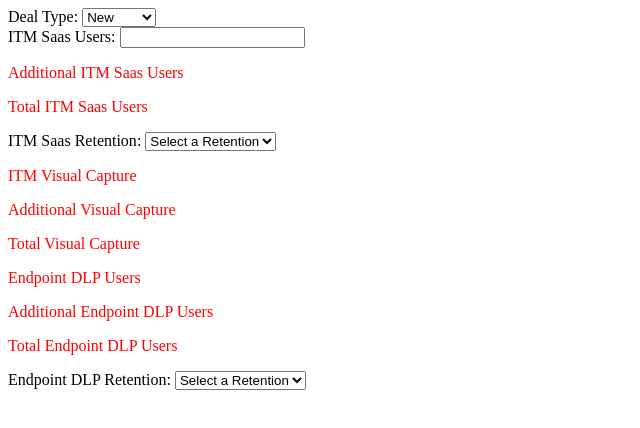
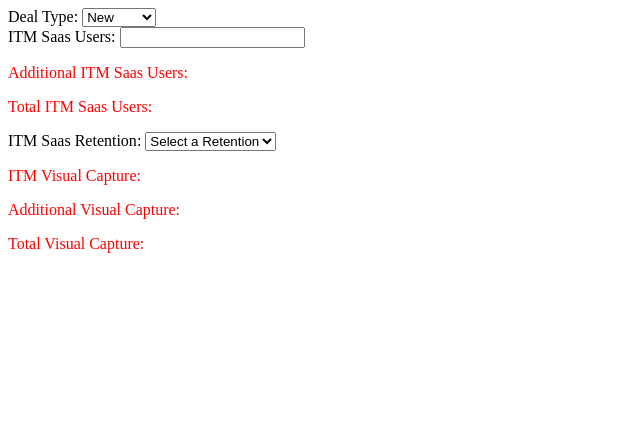
Before and after one commit to mitsukiyouko555/ITM-Saas-Financial-Approval-Dialogue, a React (Vite) app: page / in a window 1280 px wide. Shown: the top 428 px of the page, without its empty margins (0-640 px from the left). Built offline with nearby package versions, Linux system fonts and the light colour scheme; a web font is replaced by a local one.

Commit message:
Makin' good progress

```diff
--- a/package.json
+++ b/package.json
@@ -16,7 +16,7 @@
     "react-dom": "^18.2.0"
   },
   "devDependencies": {
-    "@types/react": "^18.2.55",
+    "@types/react": "^18.2.61",
     "@types/react-dom": "^18.2.19",
     "@typescript-eslint/eslint-plugin": "^6.21.0",
     "@typescript-eslint/parser": "^6.21.0",
--- a/src/App.tsx
+++ b/src/App.tsx
@@ -1,4 +1,4 @@
-import Forms from "./components/forms"
+import Forms from "./components/forms/itmforms"
 
 function App() {
 
--- /dev/null
+++ b/src/components/formComponents/checkboxes.tsx
@@ -0,0 +1,3 @@
+function checkboxes(){
+
+}
--- a/src/components/dropdowns.tsx
+++ b/src/components/formComponents/dropdowns.tsx
@@ -6,15 +6,16 @@
 function Dropdowns(...params:any[]){
     // NOTE: the ... makes it so that you can put any number of params!! doesnt have to be the same for each component which is super awesome!!
 
+    function handleDropdowns(e:any){
+        console.log(e.target.value) //this works well. use case statement to handle math for vc?
+    }
 
     return(
         <div className="dropdowns">
-
             <label>{params[0][3]}: </label>
-            <select name={params[0][3]}>
-                {params.map((i) => <option key={i[0]} className={i[1]} id={i[0]}> {i[2]} </option>)}
+            <select name={params[0][3]} onChange={handleDropdowns}>
+                {params.map((i) => <option key={i[0]} className={i[1]} id={i[0]} value={i[0]}> {i[2]} </option>)}
             </select>
-
         </div>
     )
 
--- a/src/components/fields.tsx
+++ b/src/components/formComponents/fields.tsx
@@ -1,5 +1,4 @@
-import * as React from "react";
-import handleITMSaas from "./handleFunctions/handleITMSaas";
+import handleITMSaas from "../handleFunctions/handleITMSaas";
 
 function TheFields(theId:any, theClass:any, fieldName:any, thedefaultValue?:any){
 
@@ -11,13 +10,15 @@ function TheFields(theId:any, theClass:any, fieldName:any, thedefaultValue?:any)
         // console.log(fieldName, ":", e.target.value)
 
         theId == "itmUsers" ? handleITMSaas(e, fieldName, theId): console.log("not ITM Saas Users")
+
+
         // PERFECT!!! this works! Now i just gotta put it in a case statement so that each thing will call its own function from another page... something like case theId == "itmUsers" : setITMSaasUsersAndVC()
         //base visual capture should not be updatable. Only Additional VC should be. Total = base + Additional.
 
     }
 
     return(
-        <div>
+        <div className="theFields">
             {fieldName}: <input onBlur={handleOnBlur} id={theId} className={theClass} defaultValue={thedefaultValue}/>
         </div>
     )
--- a/src/components/forms.tsx
+++ b/src/components/forms/itmforms.tsx
@@ -1,41 +1,28 @@
-import TheFields from "./fields"
-import Dropdowns from "./dropdowns"
+import TheFields from "../formComponents/fields"
+import Dropdowns from "../formComponents/dropdowns"
 
 //NOTE: use this for itm and endpoint dlp normal, additional, and total users BUT for Enterprise DLP and DPP transform, if the logic gets TOO complicated, you may need to make a special form just for them...(?) But try it here first. most likely you can get it to work with the switch case statements in your handle functions
-function Forms() {
+function ItmForms() {
 
   return (
     <>
-
         {Dropdowns([["new"], ["dealDropdown"], ["New"], ["Deal Type"]],
         [["renewal"], ["dealDropdown"], ["Renewal"], ["Deal Type"]],
         [["addon"], ["dealDropdown"], ["Add-On"], ["Deal Type"]])}
-
         {TheFields("itmUsers", "formItem", "ITM Saas Users")}
-        <p className="wip">Additional ITM Saas Users</p>
-        <p className="wip">Total ITM Saas Users</p>
+        <p className="wip">Additional ITM Saas Users:</p>
+        <p className="wip">Total ITM Saas Users:</p>
         {Dropdowns([["itmDefault"], ["itmDropdown, itmRetention"], ["Select a Retention"], ["ITM Saas Retention"]],
         [["itm30days"], ["itmDropdown, itmRetention"], ["30 Days"], ["ITM Saas Retention"]],
         [["itm90days"], ["itmDropdown, itmRetention"], ["90 days"] , ["ITM Saas Retention"]],
         [["itm120days"], ["itmDropdown, itmRetention"], ["120 days"] , ["ITM Saas Retention"]],
         [["itm180days"], ["itmDropdown, itmRetention"], ["180 days"] , ["ITM Saas Retention"]],
         [["itm366days"], ["itmDropdown, itmRetention"], ["366 days"] , ["ITM Saas Retention"]],)}
-        <p className="wip">ITM Visual Capture</p>
-        <p className="wip">Additional Visual Capture</p>
-        <p className="wip">Total Visual Capture</p>
-
-        <p className="wip">Endpoint DLP Users</p>
-        <p className="wip">Additional Endpoint DLP Users</p>
-        <p className="wip">Total Endpoint DLP Users</p>
-
-        {Dropdowns([["endpointDefault"], ["endpointDropdown, endpointRetention"], ["Select a Retention"], ["Endpoint DLP Retention"]],
-        [["endpoint30days"], ["endpointDropdown, endpointRetention"], ["30 Days"], ["Endpoint DLP Retention"]],
-        [["endpoint90days"], ["endpointDropdown, endpointRetention"], ["90 days"] , ["Endpoint DLP Retention"]],
-        [["endpoint120days"], ["endpointDropdown, endpointRetention"], ["120 days"] , ["Endpoint DLP Retention"]],
-        [["endpoint366days"], ["endpointDropdown, endpointRetention"], ["366 days"] , ["Endpoint DLP Retention"]],)}
-
+        <p className="wip">ITM Visual Capture:</p>
+        <p className="wip">Additional Visual Capture:</p>
+        <p className="wip">Total Visual Capture:</p>
     </>
   )
 }
 
-export default Forms
+export default ItmForms
--- a/src/App_Test.tsx
+++ b/src/components/testing/App_Test.tsx
@@ -1,5 +1,5 @@
 //putting this here in case i override the main app.tsx file and forgot what i did to make it work
-import Test from './components/testing/test.tsx'
+import Test from './test.tsx'
 function App() {
   // const [count, setCount] = useState(0)
 
```
Also changed, not shown: src/components/forms/endpointforms.tsx (added, +23 -0 lines), src/components/forms/forms.tsx (added, +24 -0 lines), src/components/handleFunctions/handleVC.tsx (deleted, +0 -24 lines), src/index.css (line endings or trailing spaces), 1 other file (tests, documents, lock files or other folders).
